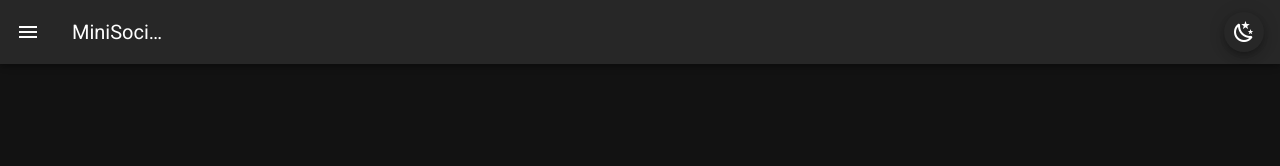
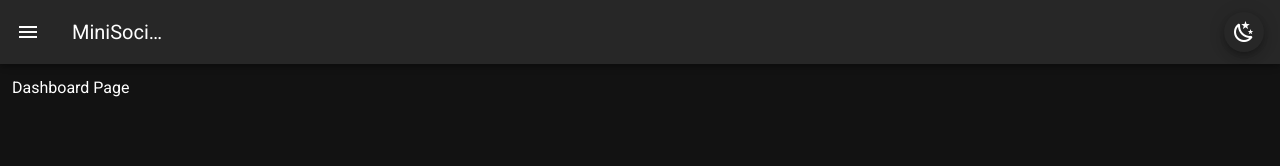
Before and after one commit to muhreezky/nuxt-minisocial, a Nuxt app: page /dashboard in a window 1280 px wide. Shown: the top 166 px of the page. Built offline with nearby package versions, Linux system fonts and the light colour scheme.

Commit message:
feat(pages): dashboard page

```diff
--- /dev/null
+++ b/pages/dashboard.vue
@@ -0,0 +1,11 @@
+<template>
+	<div>
+		Dashboard Page
+	</div>
+</template>
+
+<script>
+	export default {
+		name: 'DashboardPage',
+	}
+</script>
--- a/pages/login.vue
+++ b/pages/login.vue
@@ -47,6 +47,8 @@
             value: '',
             rules: [
               v => !!v || 'Password wajib diisi',
+              v => (/^(?=.*[a-z])(?=.*\d)(?=.*[$@$!%*?&._])[a-z\d$@$!%*?&._]{6,12}$/i).test(v)
+                || 'Password harus ada angka, huruf, dan simbol'
             ]
           }
         }
@@ -54,7 +56,6 @@
     },
     methods: {
       async login () {
-
       }
     }
   }
```
